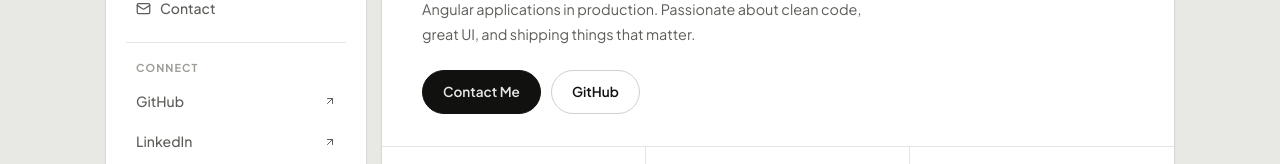
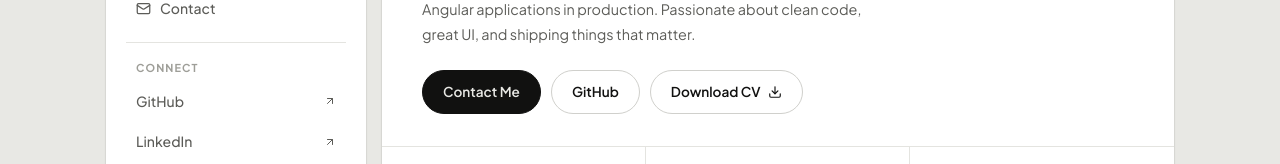
Before and after one commit to RichBurman/my_portfolio, an Angular app: page / in a window 1280 px wide. Shown: the part 288-452 px from the top of the page. Built offline with nearby package versions, Linux system fonts and the light colour scheme.

Commit message:
add downloadable CV button to hero

```diff
--- a/src/app/components/hero/hero.html
+++ b/src/app/components/hero/hero.html
@@ -32,6 +32,15 @@
         <a [href]="githubUrl" target="_blank" class="btn btn-secondary">
           GitHub
         </a>
+        <a href="richard-burman-cv.pdf" download="Richard-Burman-CV.pdf" class="btn btn-secondary">
+          Download CV
+          <svg xmlns="http://www.w3.org/2000/svg" width="14" height="14" viewBox="0 0 24 24" fill="none"
+            stroke="currentColor" stroke-width="2" stroke-linecap="round" stroke-linejoin="round">
+            <path d="M21 15v4a2 2 0 0 1-2 2H5a2 2 0 0 1-2-2v-4" />
+            <polyline points="7 10 12 15 17 10" />
+            <line x1="12" x2="12" y1="15" y2="3" />
+          </svg>
+        </a>
       </div>
     </div>
 
```
Also changed, not shown: 1 other file (tests, documents, lock files or other folders).
